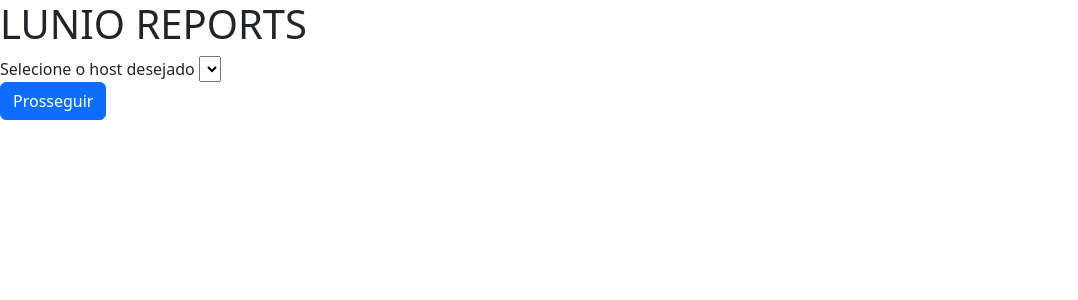
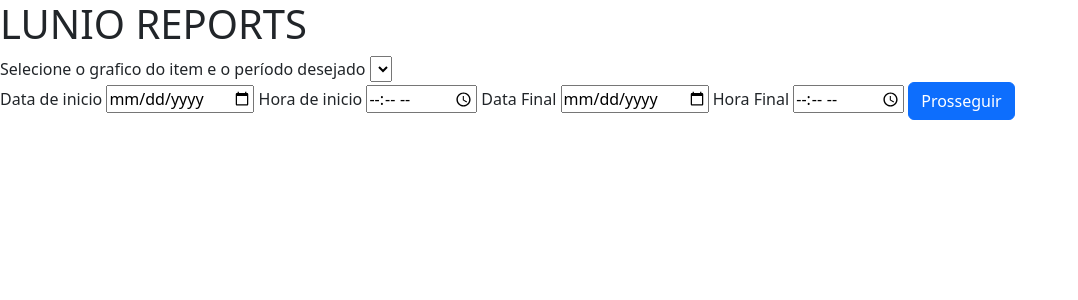
Before and after one commit to heregeN0C/Zabbix-API-Reports-Dev, a Django app: page /metrics_select/ in a window 1280 px wide. Shown: the top 300 px of the page, without its empty margins (0-1078 px from the left). Run offline with Django 5.2, Linux system fonts and the light colour scheme; lists and menus that the app fills with data are empty.

Commit message:
0.6.2 - adicionada a estrutura de formulario para o tratamento dos gráficos

```diff
--- a/main/templates/graph.html
+++ b/main/templates/graph.html
@@ -2,16 +2,24 @@
 
 {% block content %}
     <h1>LUNIO REPORTS</h1>
-    <form action="/host_select/metrics_select/" method="POST" enctype="multipart/form-data">
+    <form action="/report_gen/" method="POST" enctype="multipart/form-data">
     {% csrf_token %}
         <fieldset>
-            <label for="host_select">Selecione o host desejado</label>
-            <select id="host_select" name="host_select">
+            <label for="graph_select">Selecione o grafico do item e o período desejado</label>
+            <select id="graph_select" name="graph_select">
                 {% for graph in graph_list %}
                     <option value="{{ graph.graphid }};{{ graph.name }}">{{ graph.name }}</option>
                 {% endfor %}
             </select>
         </fieldset>
+        <label for="date_select">Data de inicio</label>
+        <input type="date", id="date_select">
+        <label for="time_select">Hora de inicio</label>
+        <input type="time", id="time_select">
+        <label for="date_end_select">Data Final</label>
+        <input type="date", id="date_end_select">
+        <label for="time_end_select">Hora Final</label>
+        <input type="time", id="time_end_select">
         <input type="submit", class="btn btn-primary" value="Prosseguir">
     </form>
     {{ erros }}
--- a/main/urls.py
+++ b/main/urls.py
@@ -4,5 +4,6 @@ from . import views
 urlpatterns = [
     path('', views.mainPage),
     path('host_select/', views.hostSelect),
-    path('metrics_select/', views.MetricsSelect)
+    path('metrics_select/', views.MetricsSelect),
+    path('report_gen/', views.reportGen),
 ]
--- a/main/views.py
+++ b/main/views.py
@@ -104,3 +104,18 @@ def MetricsSelect(request):
     else:
         #form = forms.GraphForm()
         return render(request, 'graph.html')
+
+def reportGen(request):
+    if request.method == ('POST'):
+        form = forms.ReportForm(request.POST)
+        if form.is_valid():
+            graph = str(form.cleaned_data['graph_select'])
+            date = str(form.cleaned_data['date_select'])
+            time = str(form.cleaned_data['time_select'])
+            date_end = str(form.cleaned_data['date_end_select'])
+            time_end = str(form.cleaned_data['time_end_select'])
+            print(graph)
+            return render(request, 'sucess.html')
+        else:
+            erros = form.errors
+            return render(request, 'graph.html', {'erros':erros})
```
Also changed, not shown: main/forms.py (+10 -0 lines), main/templates/sucess.html (added, +8 -0 lines).
